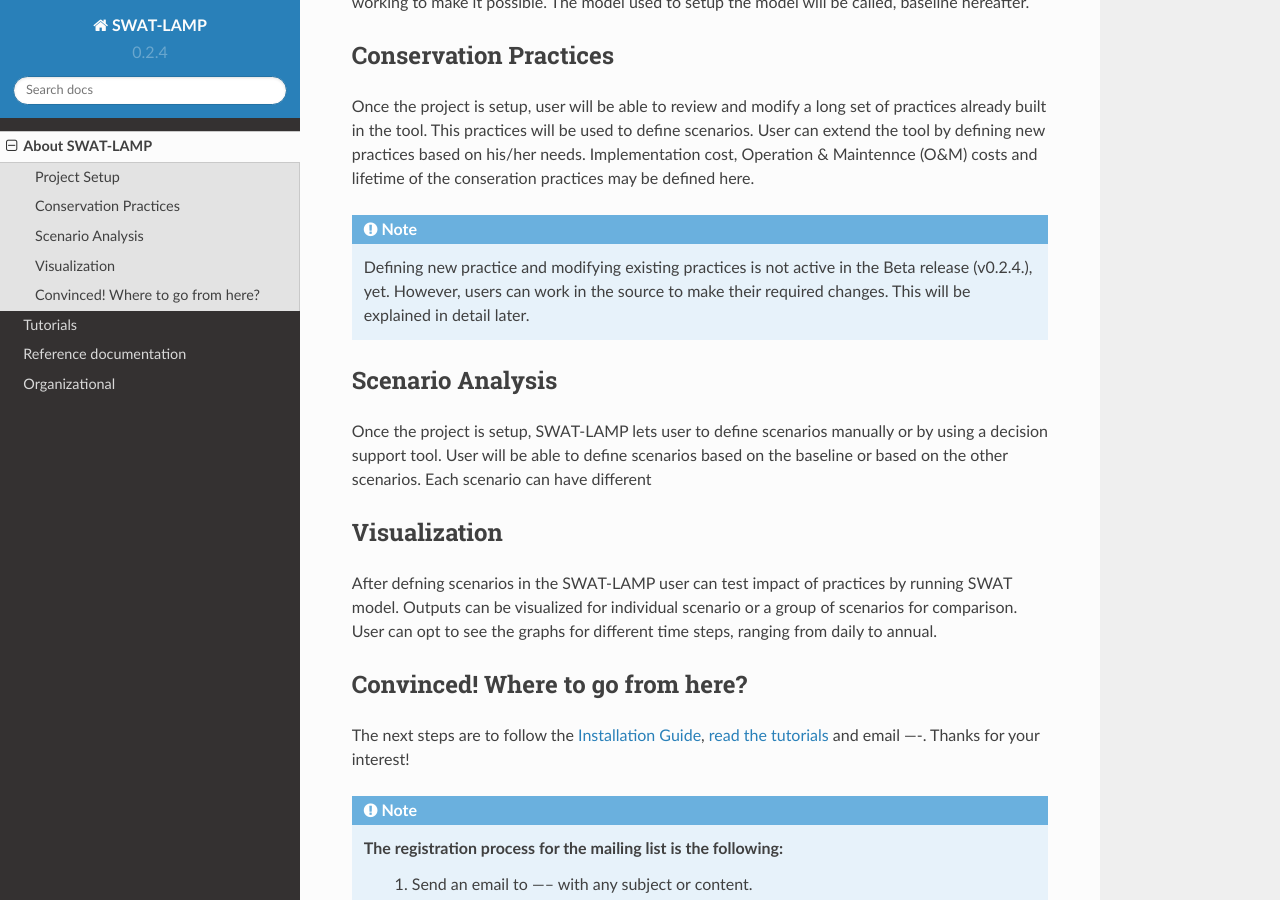
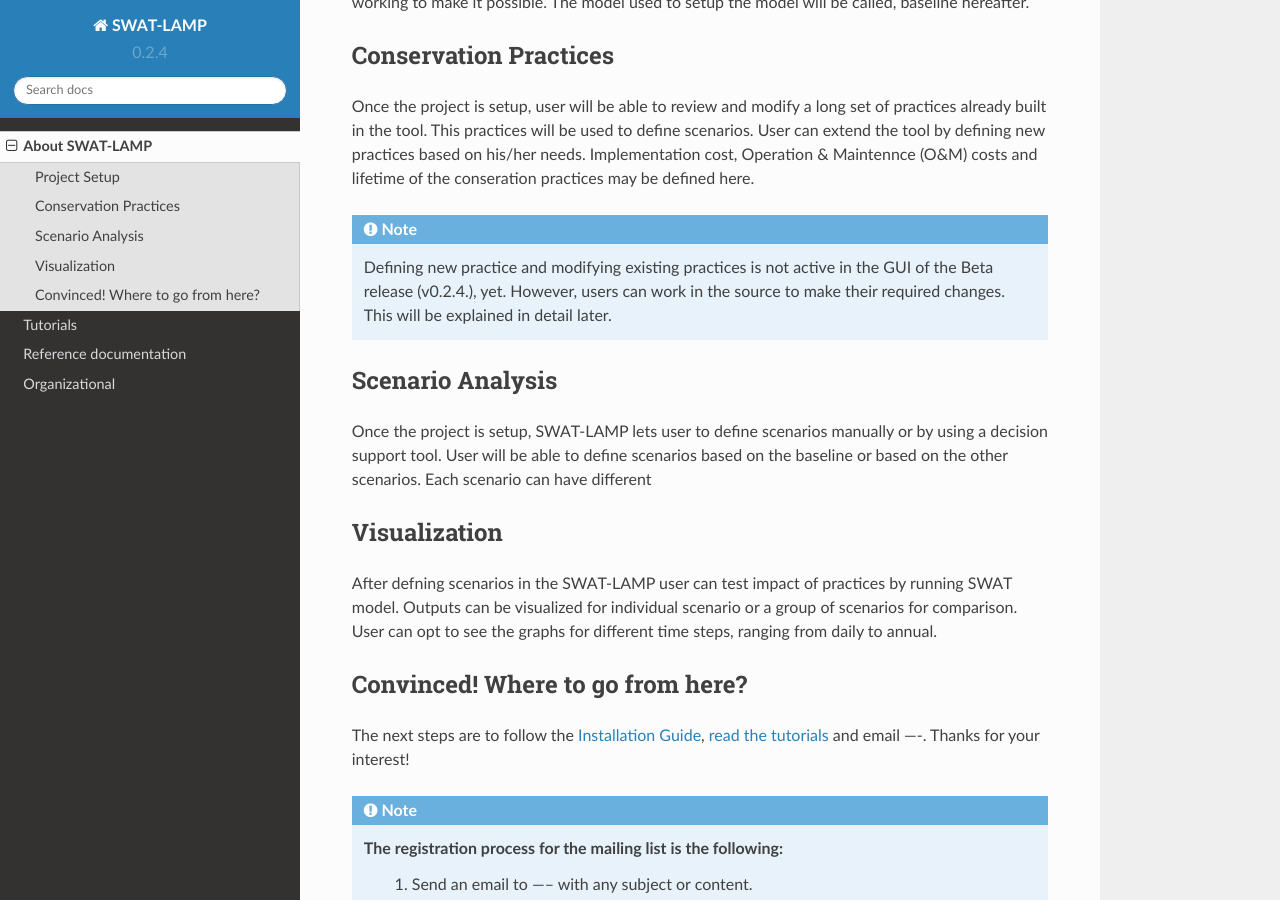
Before and after one commit to mehmadi/SWAT-LAMP-Doc, a Sphinx documentation site: the page built from docs/about.txt, in a window 1280 px wide and 900 px high, scrolled down 1005 px. Built offline with Sphinx 7.4.7 and the Read the Docs theme 2.0.0, drawn with Linux system fonts in a browser that asks for light colours; pages that are not in the unit, such as notebooks, are missing from menus.

Commit message:
Update about.txt

```diff
--- a/docs/about.txt
+++ b/docs/about.txt
@@ -29,7 +29,7 @@
 
 .. note::
 
-    Defining new practice and modifying existing practices is not active in the Beta release (v\ |release|.), yet. However, users can work in the source to make their required changes. This will be explained in detail later.
+    Defining new practice and modifying existing practices is not active in the GUI of the Beta release (v\ |release|.), yet. However, users can work in the source to make their required changes. This will be explained in detail later.
 
 
 Scenario Analysis
```
